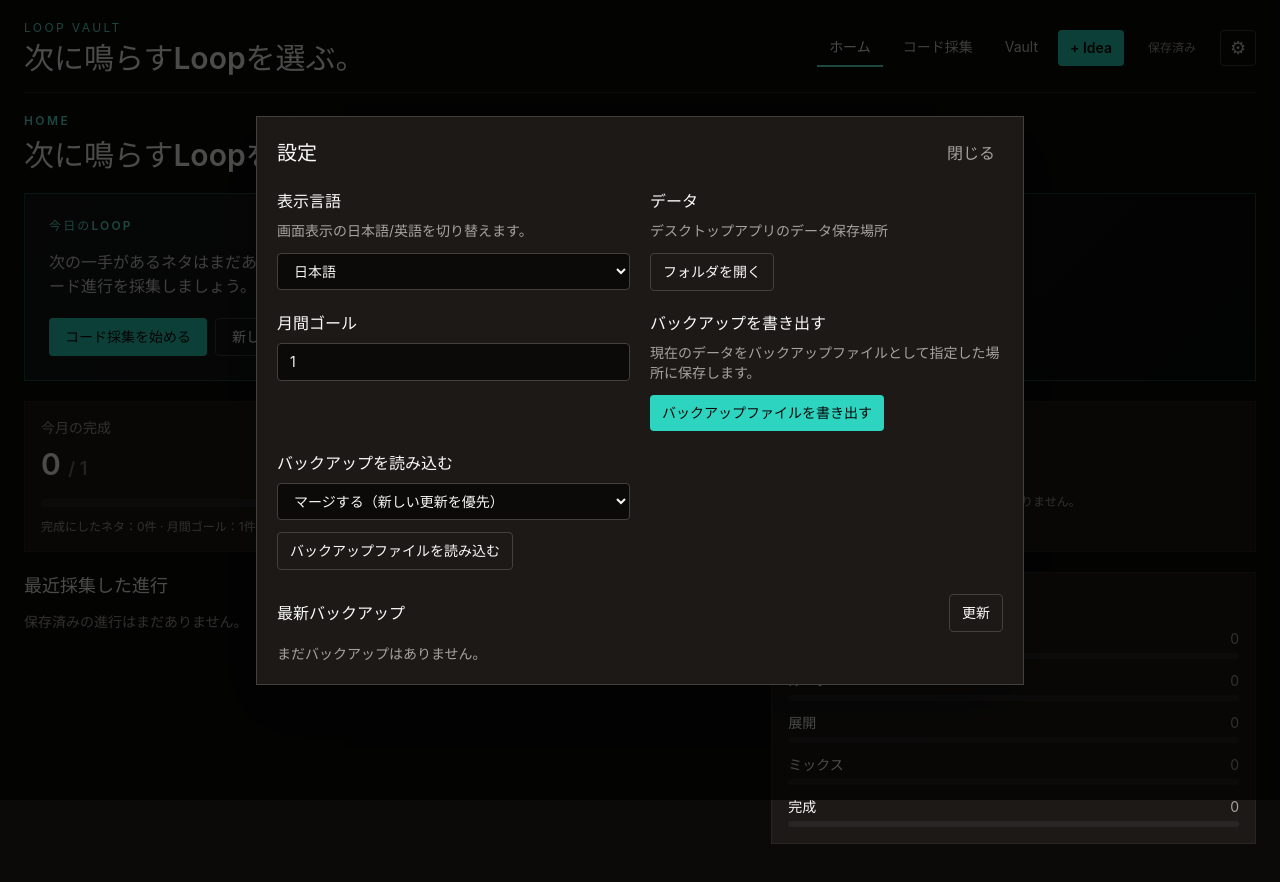
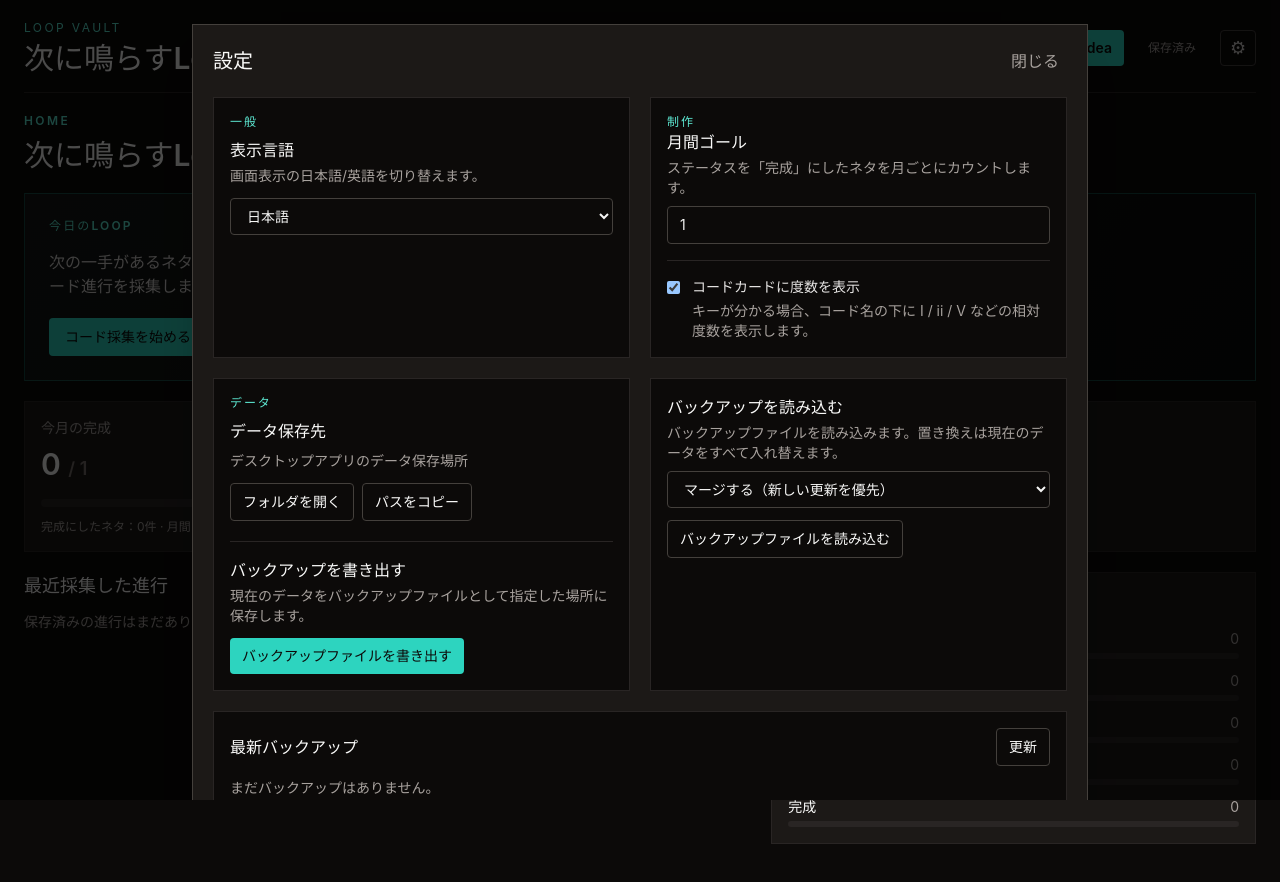
Before and after one commit to Takuyakou/loop-vault, a React (Vite) app: page / in a window 1280 px wide. Both pictures are taken after a click on the button "設定". Built offline with nearby package versions, Linux system fonts and the light colour scheme.

Commit message:
P3-05: 設定とデータ管理画面を整理

```diff
--- a/src/App.tsx
+++ b/src/App.tsx
@@ -73,6 +73,7 @@ function App() {
   const backups = useStore(defaultVaultStore, (state) => state.backups);
   const setMonthlyGoal = useStore(defaultVaultStore, (state) => state.setMonthlyGoal);
   const setLanguage = useStore(defaultVaultStore, (state) => state.setLanguage);
+  const setShowRomanNumerals = useStore(defaultVaultStore, (state) => state.setShowRomanNumerals);
   const refreshBackups = useStore(defaultVaultStore, (state) => state.refreshBackups);
   const exportVault = useStore(defaultVaultStore, (state) => state.exportVault);
   const importVault = useStore(defaultVaultStore, (state) => state.importVault);
@@ -243,6 +244,7 @@ async function analyzeMidiPath(path: string) {
                 setToast={setToast}
                 copy={copy}
                 language={language}
+                showRomanNumerals={settings.showRomanNumerals ?? true}
               />
             ) : null}
             {view === "detail" && selectedIdea ? (
@@ -291,6 +293,8 @@ async function analyzeMidiPath(path: string) {
           error={error}
           setMonthlyGoal={setMonthlyGoal}
           setLanguage={setLanguage}
+          showRomanNumerals={settings.showRomanNumerals ?? true}
+          setShowRomanNumerals={setShowRomanNumerals ?? (() => undefined)}
           refreshBackups={refreshBackups}
           restoreBackup={restoreBackup}
           exportVault={exportVault}
@@ -362,10 +366,12 @@ function AppShell({
 function SettingsDialog({
   monthlyGoal,
   language,
+  showRomanNumerals,
   backups,
   error,
   setMonthlyGoal,
   setLanguage,
+  setShowRomanNumerals,
   refreshBackups,
   restoreBackup,
   exportVault,
@@ -376,10 +382,12 @@ function SettingsDialog({
 }: {
   monthlyGoal: number;
   language: AppLanguage;
+  showRomanNumerals: boolean;
   backups: ReturnType<typeof defaultVaultStore.getState>["backups"];
   error?: string;
   setMonthlyGoal: (goal: number) => void;
   setLanguage: (language: AppLanguage) => void;
+  setShowRomanNumerals: (show: boolean) => void;
   refreshBackups: () => Promise<void>;
   restoreBackup: (backupName: string) => Promise<void>;
   exportVault: (path: string) => Promise<boolean>;
@@ -390,6 +398,7 @@ function SettingsDialog({
 }) {
   const [dataPath, setDataPath] = useState<string>(copy.settings.dataPathFallback);
   const [importMode, setImportMode] = useState<"replace" | "merge">("merge");
+  const [showAllBackups, setShowAllBackups] = useState(false);
 
   useEffect(() => {
     if (!("__TAURI_INTERNALS__" in window)) {
@@ -435,6 +444,15 @@ function SettingsDialog({
     await revealItemInDir(await appDataDir());
   }
 
+  async function copyDataPath() {
+    try {
+      await writeClipboardText(dataPath);
+      setToast(language === "ja" ? "データ保存先をコピーしました。" : "Copied the data location.");
+    } catch (copyError) {
+      setToast(copyError instanceof Error ? copyError.message : (language === "ja" ? "保存先をコピーできませんでした。" : "Could not copy the data location."));
+    }
+  }
+
   async function restore(name: string) {
     if (!window.confirm(copy.settings.restoreConfirm(name))) return;
     await restoreBackup(name);
@@ -444,15 +462,16 @@ function SettingsDialog({
 
   return (
     <div className="fixed inset-0 z-40 grid place-items-center overflow-y-auto bg-black/70 px-4 py-6">
-      <div className="w-full max-w-3xl border border-stone-700 bg-stone-900 p-5 shadow-2xl">
+      <div className="w-full max-w-4xl border border-stone-700 bg-stone-900 p-5 shadow-2xl">
         <div className="flex items-center justify-between gap-3">
           <h2 className="text-xl font-semibold">{copy.settings.title}</h2>
           <button className="rounded px-2 py-1 text-stone-400" onClick={onClose}>{copy.common.close}</button>
         </div>
-        <div className="mt-5 grid gap-5 md:grid-cols-2">
-          <section>
-            <h3 className="font-semibold">{copy.settings.language}</h3>
-            <p className="mt-2 text-sm text-stone-400">{copy.settings.languageHelp}</p>
+        <div className="mt-5 grid gap-5 lg:grid-cols-2">
+          <section className="border border-stone-800 bg-stone-950 p-4">
+            <p className="text-xs font-semibold uppercase tracking-[0.16em] text-teal-300">{language === "ja" ? "一般" : "General"}</p>
+            <h3 className="mt-2 font-semibold">{copy.settings.language}</h3>
+            <p className="mt-1 text-sm text-stone-400">{copy.settings.languageHelp}</p>
             <select
               className={`${inputClass} mt-3`}
               value={language}
@@ -462,13 +481,10 @@ function SettingsDialog({
               <option value="en">{copy.settings.english}</option>
             </select>
           </section>
-          <section>
-            <h3 className="font-semibold">{copy.settings.data}</h3>
-            <p className="mt-2 break-all text-sm text-stone-400">{dataPath}</p>
-            <button className="mt-3 rounded border border-stone-700 px-3 py-2 text-sm" onClick={() => void openDataFolder()}>{copy.settings.openFolder}</button>
-          </section>
-          <section>
+          <section className="border border-stone-800 bg-stone-950 p-4">
+            <p className="text-xs font-semibold uppercase tracking-[0.16em] text-teal-300">{language === "ja" ? "制作" : "Creation"}</p>
             <h3 className="font-semibold">{copy.settings.monthlyGoal}</h3>
+            <p className="mt-1 text-sm text-stone-400">{language === "ja" ? "ステータスを「完成」にしたネタを月ごとにカウントします。" : "Counts ideas moved to Done each month."}</p>
             <input
               className={`${inputClass} mt-2`}
               min={1}
@@ -476,14 +492,21 @@ function SettingsDialog({
               value={monthlyGoal}
               onChange={(event) => setMonthlyGoal(Number(event.target.value))}
             />
+            <label className="mt-4 flex cursor-pointer items-start gap-3 border-t border-stone-800 pt-4 text-sm">
+              <input className="mt-1" type="checkbox" checked={showRomanNumerals} onChange={(event) => setShowRomanNumerals(event.target.checked)} />
+              <span><strong className="block text-stone-200">{language === "ja" ? "コードカードに度数を表示" : "Show degrees on chord cards"}</strong><span className="mt-1 block text-stone-400">{language === "ja" ? "キーが分かる場合、コード名の下に I / ii / V などの相対度数を表示します。" : "When a key is available, show relative degrees such as I, ii, and V."}</span></span>
+            </label>
           </section>
-          <section>
-            <h3 className="font-semibold">{copy.settings.exportTitle}</h3>
-            <p className="mt-2 text-sm text-stone-400">{copy.settings.exportDescription}</p>
-            <button className="mt-3 rounded bg-teal-400 px-3 py-2 text-sm font-semibold text-stone-950" onClick={() => void exportData()}>{copy.settings.exportButton}</button>
+          <section className="border border-stone-800 bg-stone-950 p-4">
+            <p className="text-xs font-semibold uppercase tracking-[0.16em] text-teal-300">{copy.settings.data}</p>
+            <h3 className="mt-2 font-semibold">{language === "ja" ? "データ保存先" : "Data location"}</h3>
+            <p className="mt-2 break-all text-sm text-stone-400">{dataPath}</p>
+            <div className="mt-3 flex flex-wrap gap-2"><button className="rounded border border-stone-700 px-3 py-2 text-sm" onClick={() => void openDataFolder()}>{copy.settings.openFolder}</button><button className="rounded border border-stone-700 px-3 py-2 text-sm" onClick={() => void copyDataPath()}>{language === "ja" ? "パスをコピー" : "Copy path"}</button></div>
+            <div className="mt-5 border-t border-stone-800 pt-4"><h4 className="font-medium">{copy.settings.exportTitle}</h4><p className="mt-1 text-sm text-stone-400">{copy.settings.exportDescription}</p><button className="mt-3 rounded bg-teal-400 px-3 py-2 text-sm font-semibold text-stone-950" onClick={() => void exportData()}>{copy.settings.exportButton}</button></div>
           </section>
-          <section>
+          <section className="border border-stone-800 bg-stone-950 p-4">
             <h3 className="font-semibold">{copy.settings.importTitle}</h3>
+            <p className="mt-1 text-sm text-stone-400">{language === "ja" ? "バックアップファイルを読み込みます。置き換えは現在のデータをすべて入れ替えます。" : "Load a backup file. Replace swaps out the current vault."}</p>
             <select className={`${inputClass} mt-2`} value={importMode} onChange={(event) => setImportMode(event.target.value as "replace" | "merge")}>
               <option value="merge">{copy.settings.importMerge}</option>
               <option value="replace">{copy.settings.importReplace}</option>
@@ -492,14 +515,14 @@ function SettingsDialog({
             {error ? <p className="mt-2 text-sm text-red-200">{error}</p> : null}
           </section>
         </div>
-        <section className="mt-6">
+        <section className="mt-5 border border-stone-800 bg-stone-950 p-4">
           <div className="flex items-center justify-between gap-3">
             <h3 className="font-semibold">{copy.settings.backups}</h3>
             <button className="rounded border border-stone-700 px-3 py-2 text-sm" onClick={() => void refreshBackups()}>{copy.common.update}</button>
           </div>
-          <div className="mt-3 max-h-64 space-y-2 overflow-y-auto">
+          <div className="mt-3 space-y-2">
             {backups.length === 0 ? <p className="text-sm text-stone-400">{copy.settings.noBackups}</p> : null}
-            {backups.map((backup) => (
+            {(showAllBackups ? backups : backups.slice(0, 5)).map((backup) => (
               <div key={backup.name} className="flex flex-wrap items-center justify-between gap-3 border border-stone-800 p-3 text-sm">
                 <div>
                   <p className="font-medium">{backup.name}</p>
@@ -509,6 +532,11 @@ function SettingsDialog({
               </div>
             ))}
           </div>
+          {backups.length > 5 ? <button className="mt-3 text-sm text-teal-200 hover:underline" onClick={() => setShowAllBackups((value) => !value)}>{showAllBackups ? (language === "ja" ? "最新5件のみ表示" : "Show latest 5") : (language === "ja" ? "すべて表示" : "Show all")}</button> : null}
+        </section>
+        <section className="mt-5 border border-stone-800 bg-stone-950 p-4 text-sm">
+          <p className="text-xs font-semibold uppercase tracking-[0.16em] text-teal-300">{language === "ja" ? "情報" : "Info"}</p>
+          <div className="mt-3 grid gap-2 text-stone-400 sm:grid-cols-3"><p>Loop Vault</p><p>{language === "ja" ? "アプリ形式: 1" : "App format: 1"}</p><p>{language === "ja" ? "データ形式: 1" : "Data format: 1"}</p></div>
         </section>
       </div>
     </div>
--- a/src/domain/repository.ts
+++ b/src/domain/repository.ts
@@ -254,7 +254,7 @@ export function createEmptyVault(): VaultFile {
   return {
     app: "loopvault",
     fileVersion: 1,
-    settings: { monthlyGoal: 1, language: "ja" },
+    settings: { monthlyGoal: 1, language: "ja", showRomanNumerals: true },
     ideas: [],
   };
 }
--- a/src/domain/schema.ts
+++ b/src/domain/schema.ts
@@ -149,6 +149,7 @@ export const vaultSettingsSchema = z
   .object({
     monthlyGoal: z.number().int().min(1),
     language: appLanguageSchema.default("ja"),
+    showRomanNumerals: z.boolean().default(true),
   })
   .strict();
 
--- a/src/domain/types.ts
+++ b/src/domain/types.ts
@@ -110,6 +110,6 @@ export interface SongIdea {
 export interface VaultFile {
   app: "loopvault";
   fileVersion: 1;
-  settings: { monthlyGoal: number; language: AppLanguage };
+  settings: { monthlyGoal: number; language: AppLanguage; showRomanNumerals?: boolean };
   ideas: SongIdea[];
 }
--- a/src/store/vaultStore.ts
+++ b/src/store/vaultStore.ts
@@ -95,6 +95,7 @@ export interface VaultStoreState {
   clearAnalysis: () => void;
   setMonthlyGoal: (goal: number) => void;
   setLanguage: (language: AppLanguage) => void;
+  setShowRomanNumerals?: (show: boolean) => void;
   refreshBackups: () => Promise<void>;
   exportVault: (path: string) => Promise<boolean>;
   importVault: (path: string, mode: VaultImportMode) => Promise<boolean>;
@@ -400,6 +401,13 @@ export function createVaultStore(
         }));
       },
 
+      setShowRomanNumerals(showRomanNumerals) {
+        applyVaultChange((vault) => ({
+          ...vault,
+          settings: { ...vault.settings, showRomanNumerals },
+        }));
+      },
+
       async refreshBackups() {
         set({ backups: await safeListBackups(options.repository) });
       },
--- a/src/views/CaptureView.tsx
+++ b/src/views/CaptureView.tsx
@@ -50,11 +50,13 @@ interface CaptureViewProps {
   setToast: (toast: string) => void;
   copy: AppCopy;
   language: AppLanguage;
+  showRomanNumerals: boolean;
 }
 
 const inputClass = "w-full rounded border border-stone-700 bg-stone-950 px-3 py-2 text-sm text-stone-100 outline-none focus:border-teal-400";
 
-export function CaptureView({
+export function CaptureView(props: CaptureViewProps) {
+  const {
     ideas,
     analysis,
     analyzeMidiBytes,
@@ -65,7 +67,8 @@ export function CaptureView({
     setToast,
     copy,
     language,
-}: CaptureViewProps) {
+    showRomanNumerals,
+  } = props;
   const [isDraggingMidi, setIsDraggingMidi] = useState(false);
   const [expandedCandidateId, setExpandedCandidateId] = useState<string>();
   const [saveDraft, setSaveDraft] = useState<{ candidate: ProgressionBlockCandidate; title: string }>();
@@ -366,6 +369,7 @@ export function CaptureView({
                   isExpanded={expandedCandidateId === candidate.id}
                   onSelect={() => setExpandedCandidateId(candidate.id)}
                   onSave={(editedCandidate, title) => setSaveDraft({ candidate: editedCandidate, title })}
+                  showRomanNumerals={showRomanNumerals}
                 />
               ))
             ) : (
@@ -532,6 +536,7 @@ export function ProgressionCandidateCard({
   isExpanded = true,
   onSelect,
   onSave,
+  showRomanNumerals = true,
 }: {
   candidate: ProgressionBlockCandidate;
   candidateIndex: number;
@@ -552,6 +557,7 @@ export function ProgressionCandidateCard({
   isExpanded?: boolean;
   onSelect?: () => void;
   onSave?: (candidate: ProgressionBlockCandidate, title: string) => void;
+  showRomanNumerals?: boolean;
 }) {
   const [summary, setSummary] = useState(candidate.summaryText);
   const [title, setTitle] = useState(`${language === "ja" ? "コード進行" : "Progression"} ${candidate.labels.slice(0, 4).join(" - ")}`);
@@ -698,7 +704,7 @@ export function ProgressionCandidateCard({
       </div>
       {summary.trim() ? <p className="mt-3 text-sm text-stone-300">{summary}</p> : null}
       {isExpanded ? <div className="mt-4"><ProgressionGrid chords={chords} currentBar={playingChord?.bar ?? null} selectedChordIndex={selectedChordIndex} playingChordIndex={playingChordIndex} playingProgress={playingProgress} onChordSelect={(index) => void selectChord(index)} /></div> : <p className="mt-3 line-clamp-1 font-mono text-sm text-teal-100">{chords.map((item) => item.chord.label).join(" | ")}</p>}
-      {isExpanded && selectedRomanHint ? (
+      {isExpanded && showRomanNumerals && selectedRomanHint ? (
         <p className="mt-2 text-xs text-stone-500">{selectedRomanHint.label}{selectedRomanHint.detail ? ` · ${selectedRomanHint.detail}` : ""}{selectedRomanHint.confidence !== "high" ? (language === "ja" ? "（参考）" : " (reference)") : ""}</p>
       ) : null}
       {isExpanded && visibleWarnings.length > 0 ? (
```
Also changed, not shown: 2 other files (tests, documents, lock files or other folders). Lines whose indentation alone changed are shown as unchanged.
